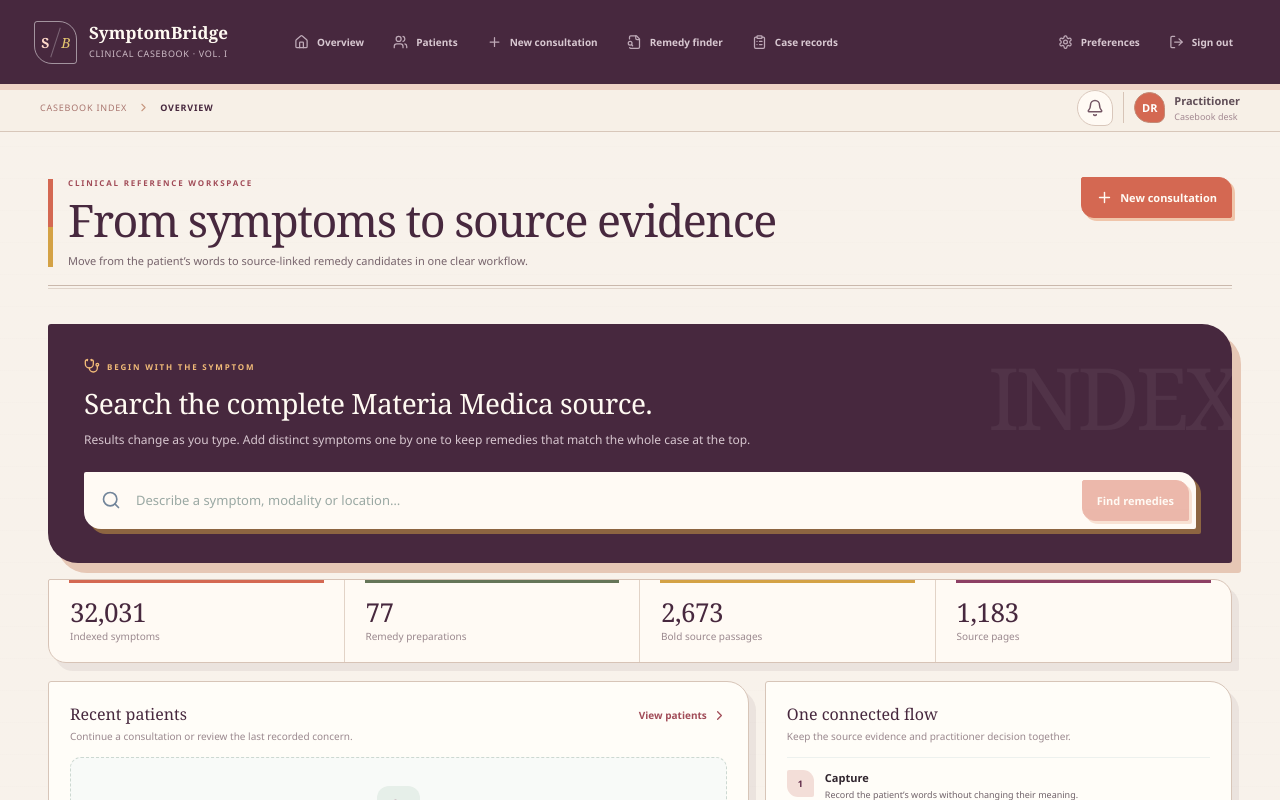
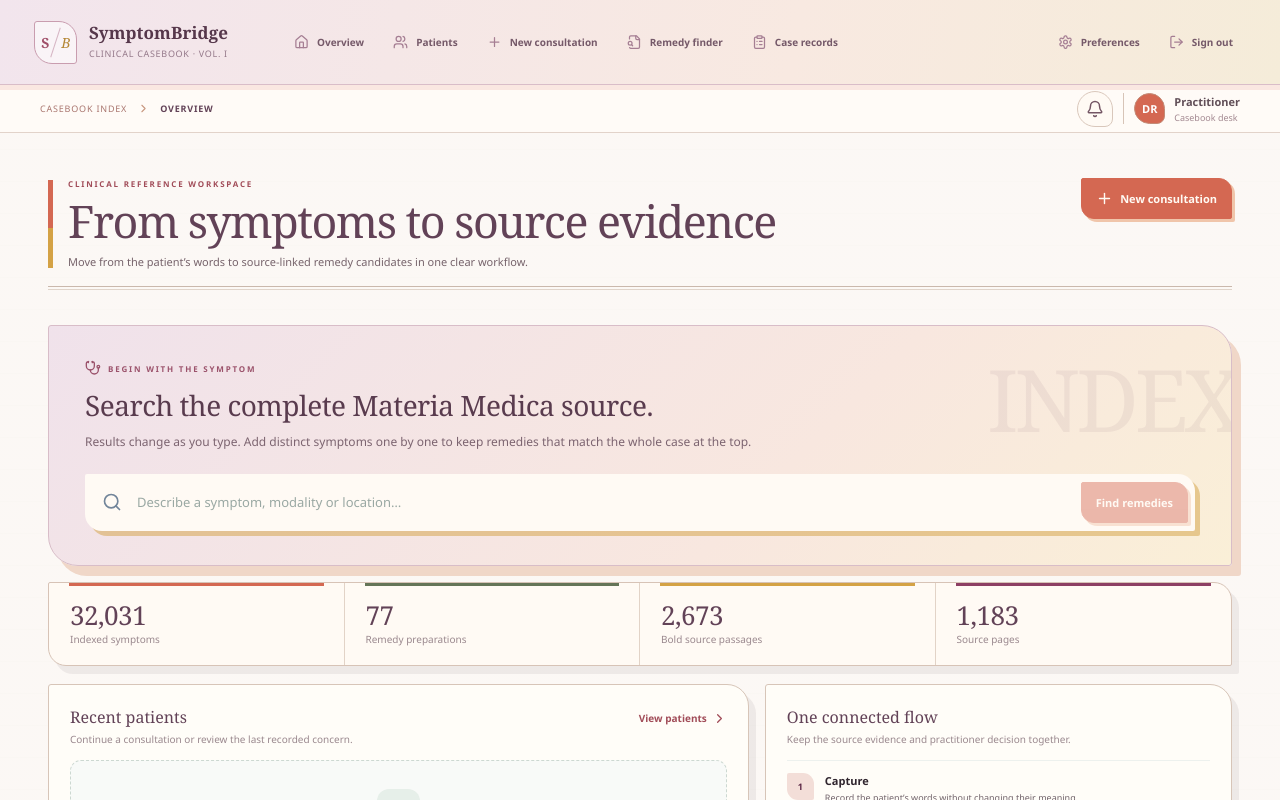
Before and after one commit to krazyDarshan/symptombridge, a React (Vite) app: page / in a window 1280 px wide. Shown: the top 800 px of the page. Built offline with nearby package versions, Linux system fonts and the light colour scheme.

Commit message:
Lighten the clinical casebook palette

```diff
--- a/src/styles.css
+++ b/src/styles.css
@@ -23,18 +23,18 @@
   --olive: #657558;
   --gold: #d4a245;
   --paper: #fffdf8;
-  --plum: #47283e;
+  --plum: #624257;
   --shadow: 7px 8px 0 rgba(71, 40, 62, 0.075);
 }
 
 * { box-sizing: border-box; }
-html { background: #f7f0e7; }
+html { background: #fbf7f3; }
 body {
   margin: 0; min-width: 320px; min-height: 100vh;
   background:
     linear-gradient(rgba(255, 255, 255, 0.16), rgba(255, 255, 255, 0.16)),
     repeating-linear-gradient(0deg, transparent 0, transparent 31px, rgba(90, 60, 70, 0.025) 32px),
-    #f7f0e7;
+    #fbf7f3;
 }
 button, input, select, textarea { font: inherit; }
 button { cursor: pointer; }
@@ -427,37 +427,38 @@ h1, h2, h3, .brand-name, .dataset-stat strong, .result-rank {
 .sidebar {
   position: sticky; inset: auto; top: 0; z-index: 40; width: 100%; min-height: 84px;
   display: flex; flex-direction: row; align-items: center; gap: 22px; padding: 0 34px;
-  color: #fff8ed; background: var(--plum); border: 0;
-  box-shadow: 0 6px 0 rgba(212, 104, 82, 0.22);
+  color: #5c3e51; background: linear-gradient(100deg, #f2e5ed 0%, #f8e9e1 62%, #f5ecd9 100%);
+  border: 0; border-bottom: 1px solid #d9bdc8;
+  box-shadow: 0 5px 0 rgba(212, 104, 82, 0.13);
 }
 .brand { min-width: 225px; min-height: 84px; gap: 12px; padding: 0; border: 0; }
 .brand-mark {
   position: relative; width: 43px; height: 43px; display: grid; grid-template-columns: 1fr 1fr;
-  place-items: center; overflow: hidden; color: #fff8ed; background: transparent;
-  border: 1px solid rgba(255,255,255,0.5); border-radius: 3px 18px 3px 18px;
+  place-items: center; overflow: hidden; color: #71445e; background: rgba(255,255,255,0.58);
+  border: 1px solid #c99daf; border-radius: 3px 18px 3px 18px;
   font-family: Georgia, serif; font-size: 14px;
 }
-.brand-mark::after { content: ""; position: absolute; inset: 5px 50% 5px auto; width: 1px; background: rgba(255,255,255,0.28); transform: rotate(18deg); }
-.brand-mark span { color: #ffd9c9; font-weight: 700; }
-.brand-mark i { color: #e5c66f; font-style: italic; }
-.brand-name { color: #fffaf2; font-size: 17px; font-weight: 600; letter-spacing: 0.1px; }
-.brand-subtitle { color: #cdbbc6; font-size: 9px; letter-spacing: 0.7px; text-transform: uppercase; }
+.brand-mark::after { content: ""; position: absolute; inset: 5px 50% 5px auto; width: 1px; background: #d6b6c4; transform: rotate(18deg); }
+.brand-mark span { color: #a04f69; font-weight: 700; }
+.brand-mark i { color: #b48735; font-style: italic; }
+.brand-name { color: #56374b; font-size: 17px; font-weight: 600; letter-spacing: 0.1px; }
+.brand-subtitle { color: #95798a; font-size: 9px; letter-spacing: 0.7px; text-transform: uppercase; }
 .nav-label, .sidebar-footer { display: none; }
 .sidebar > .nav-list { display: flex; align-items: center; gap: 3px; }
 .sidebar > .nav-list:first-of-type { flex: 1; }
 .nav-item {
   min-height: 38px; gap: 8px; padding: 0 12px; border: 1px solid transparent; border-radius: 2px 13px 2px 13px;
-  color: #d8c8d1; font-size: 10px; font-weight: 650;
+  color: #755969; font-size: 10px; font-weight: 650;
 }
-.nav-item svg { width: 15px; color: #bfaab8; }
-.nav-item:hover { color: #fff7ed; background: rgba(255,255,255,0.07); }
-.nav-item.active { color: #43263b; background: #f5d8c9; border-color: #f5d8c9; }
+.nav-item svg { width: 15px; color: #a57e93; }
+.nav-item:hover { color: #684154; background: rgba(255,255,255,0.62); }
+.nav-item.active { color: #724052; background: #fff9f2; border-color: #dfb8aa; box-shadow: 3px 3px 0 rgba(212,104,82,0.12); }
 .nav-item.active svg { color: #a84e42; }
 .nav-button { width: auto; }
 .main-area { min-height: calc(100vh - 84px); margin-left: 0; }
 .topbar {
   top: 84px; height: 48px; padding: 0 40px; color: #614f58;
-  background: rgba(247, 240, 231, 0.94); border: 0; border-bottom: 1px solid #d8c7ba;
+  background: rgba(255, 251, 247, 0.94); border: 0; border-bottom: 1px solid #e2d3ca;
   box-shadow: none; backdrop-filter: blur(12px);
 }
 .breadcrumbs { gap: 10px; color: #aa7770; font-size: 9px; letter-spacing: 0.8px; text-transform: uppercase; }
@@ -493,13 +494,14 @@ h1, h2, h3, .brand-name, .dataset-stat strong, .result-rank {
 .panel-head h3, .section-title h3 { color: var(--plum); font-size: 16px; font-weight: 500; }
 .search-entry-card {
   position: relative; overflow: hidden; padding: 34px 36px; border: 0; border-radius: 3px 30px 3px 30px;
-  color: #fff8ed; background: var(--plum); box-shadow: 9px 10px 0 #e6c7b5;
+  color: #513746; background: linear-gradient(135deg, #f0e2eb 0%, #f8e7df 62%, #faefd7 100%);
+  border: 1px solid #d8bdc8; box-shadow: 9px 10px 0 #f0d7c8;
 }
-.search-entry-card::after { content: "INDEX"; position: absolute; right: -6px; top: 14px; color: rgba(255,255,255,0.055); font-family: Georgia, serif; font-size: 86px; letter-spacing: -4px; }
-.search-entry-card .section-kicker { color: #f1bb78; }
+.search-entry-card::after { content: "INDEX"; position: absolute; right: -6px; top: 14px; color: rgba(103, 62, 87, 0.07); font-family: Georgia, serif; font-size: 86px; letter-spacing: -4px; }
+.search-entry-card .section-kicker { color: #9b526b; }
 .search-entry-copy { position: relative; z-index: 1; }
-.search-entry-copy h2 { color: #fffaf2; font-size: 28px; font-weight: 500; }
-.search-entry-copy p { color: #d7c6cf; }
+.search-entry-copy h2 { color: #593b4e; font-size: 28px; font-weight: 500; }
+.search-entry-copy p { color: #7c6470; }
 .quick-search { position: relative; z-index: 1; border: 0; border-radius: 2px 17px 2px 17px; background: #fffaf4; box-shadow: 5px 5px 0 rgba(212, 162, 69, 0.5); }
 .dataset-stats { border-color: #d7c3b6; border-radius: 2px 18px 2px 18px; background: #fffaf4; box-shadow: var(--shadow); }
 .dataset-stat { position: relative; border-color: #e2d3c7; }
@@ -557,21 +559,21 @@ h1, h2, h3, .brand-name, .dataset-stat strong, .result-rank {
 .source-preview { border: 0; border-left: 3px solid #d2a24b; border-radius: 0; background: #fbf4e9; }
 .source-preview p { color: #5e4e55; font-family: Georgia, serif; font-size: 9px; font-style: italic; }
 .result-action { border-color: #e0d2c7; }
-.finder-summary { top: 147px; overflow: hidden; border: 0; border-radius: 3px 24px 3px 24px; color: #fdf5ec; background: var(--plum); box-shadow: 8px 9px 0 #ddc3b4; }
-.summary-label { color: #d7a7b8; }
-.summary-block > strong { color: #f3c36b; font-family: Georgia, serif; font-size: 36px; font-weight: 500; }
-.summary-block > p, .empty-summary { color: #cdbbc5; }
-.summary-symptoms > div { border-color: rgba(255,255,255,0.12); border-radius: 2px 10px 2px 10px; background: rgba(255,255,255,0.07); }
-.summary-symptoms > div > span { color: #fff1e5; background: var(--coral); }
-.summary-symptoms p { color: #f3e8e5; }
-.summary-symptoms svg { color: #e5c66f; }
-.summary-divider, .summary-note { border-color: rgba(255,255,255,0.14); }
-.leader-card { border-color: #c08698; border-radius: 2px 12px 2px 12px; background: #6a3955; }
+.finder-summary { top: 147px; overflow: hidden; border: 1px solid #d1b9c6; border-radius: 3px 24px 3px 24px; color: #54394a; background: linear-gradient(150deg, #f0e5ee 0%, #f7e9e3 100%); box-shadow: 8px 9px 0 #ecd4c7; }
+.summary-label { color: #9a5874; }
+.summary-block > strong { color: #b55f55; font-family: Georgia, serif; font-size: 36px; font-weight: 500; }
+.summary-block > p, .empty-summary { color: #806a75; }
+.summary-symptoms > div { border-color: #dbc6d0; border-radius: 2px 10px 2px 10px; background: rgba(255,255,255,0.58); }
+.summary-symptoms > div > span { color: #fff8f2; background: var(--coral); }
+.summary-symptoms p { color: #604956; }
+.summary-symptoms svg { color: #9d7631; }
+.summary-divider, .summary-note { border-color: #d9c4ce; }
+.leader-card { border-color: #d4b4c2; border-radius: 2px 12px 2px 12px; background: #fff8f4; }
 .leader-rank { border-radius: 50% 50% 7px 50%; background: var(--coral); }
-.leader-card strong { color: #fff8ed; }
-.leader-card span, .leader-card > p { color: #decdd5; }
-.selected-summary { border-color: #8f9670; border-radius: 2px 10px 2px 10px; color: #f7f0d9; background: #59634d; }
-.source-key > div, .summary-note { color: #cdbbc5; }
+.leader-card strong { color: #573b4c; }
+.leader-card span, .leader-card > p { color: #806a74; }
+.selected-summary { border-color: #b6c0a0; border-radius: 2px 10px 2px 10px; color: #536049; background: #eef0df; }
+.source-key > div, .summary-note { color: #796771; }
 .priority-dot.p3 { background: #e4a3ad; }
 .priority-dot.p2 { background: #e5c16e; }
 .priority-dot.p1 { background: #a99ba3; }
@@ -686,16 +688,16 @@ tbody tr:hover { background: #fff6ed; }
     flex-direction: column; align-items: stretch; gap: 0; padding: 0 18px 20px;
     overflow-y: auto; transform: translateX(-100%);
   }
-  .brand { min-width: 0; min-height: 84px; border-bottom: 1px solid rgba(255,255,255,0.12); }
+  .brand { min-width: 0; min-height: 84px; border-bottom: 1px solid #dbc4cf; }
   .sidebar .nav-label { display: block; padding: 24px 9px 9px; color: #a9909f; }
   .sidebar .secondary-label { padding-top: 20px; }
   .sidebar > .nav-list { display: grid; align-items: stretch; gap: 4px; }
   .sidebar > .nav-list:first-of-type { flex: 0; }
   .nav-item { width: 100%; min-height: 42px; justify-content: flex-start; padding: 0 12px; }
   .nav-item span { display: inline; }
-  .sidebar-footer { display: block; margin-top: auto; border-color: rgba(255,255,255,0.12); }
-  .secure-badge { color: #f0c46f; }
-  .version { color: #ad98a5; }
+  .sidebar-footer { display: block; margin-top: auto; border-color: #dbc4cf; }
+  .secure-badge { color: #667558; }
+  .version { color: #967b89; }
   .topbar { top: 0; height: 60px; }
   .content { padding-top: 32px; }
   .sidebar-scrim { background: rgba(48, 29, 43, 0.46); }
```
